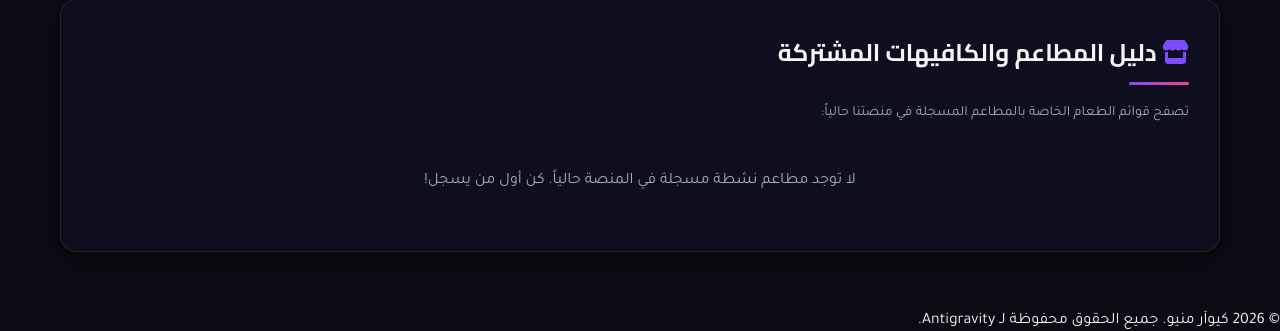
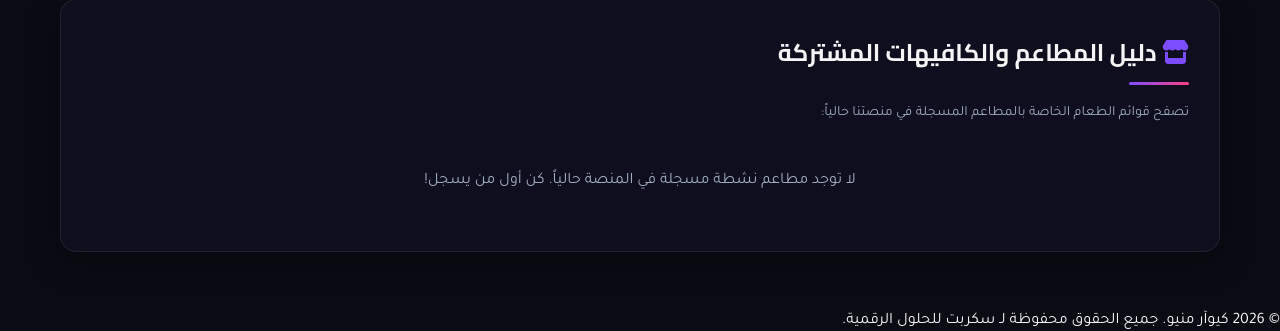
Before and after one commit to Iraqi-ali/Interactive-Multi-Restaurant-QR-Menu, a Flask app: page / in a window 1280 px wide. Shown: the part 1289-1620 px from the top of the page. Run offline with Flask 3, Linux system fonts and the light colour scheme; data that the repository does not hold is empty.

Commit message:
Update footer copyright text

```diff
--- a/templates/base.html
+++ b/templates/base.html
@@ -64,7 +64,7 @@
     </main>
 
     <footer class="main-footer">
-        <p>&copy; 2026 كيوآر منيو. جميع الحقوق محفوظة لـ Antigravity.</p>
+        <p>&copy; 2026 كيوآر منيو. جميع الحقوق محفوظة لـ سكربت للحلول الرقمية.</p>
     </footer>
 
     {% block extra_js %}{% endblock %}
```
